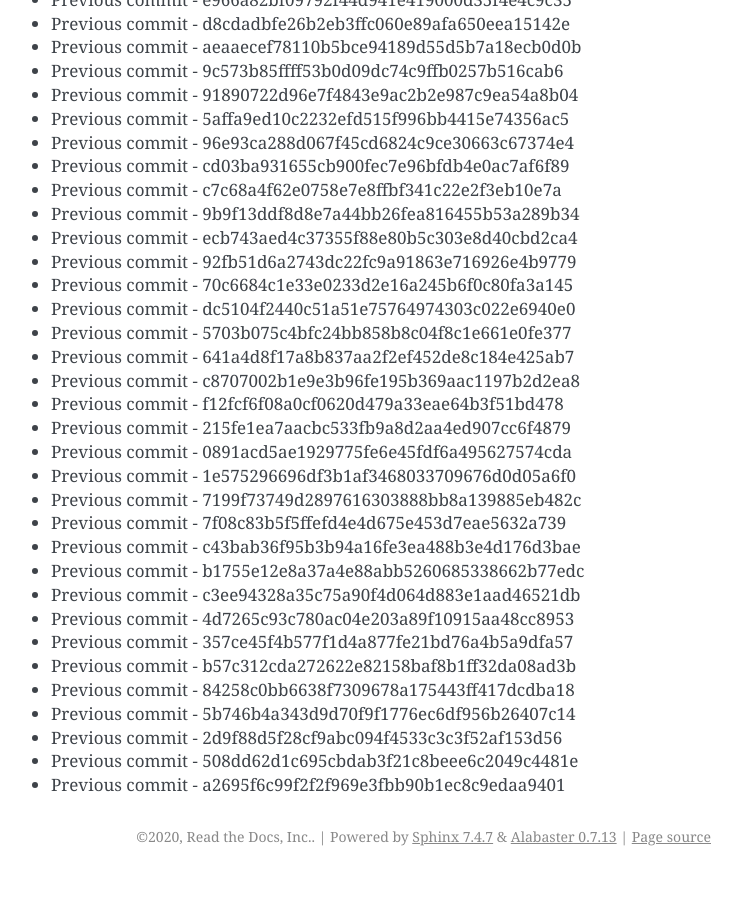
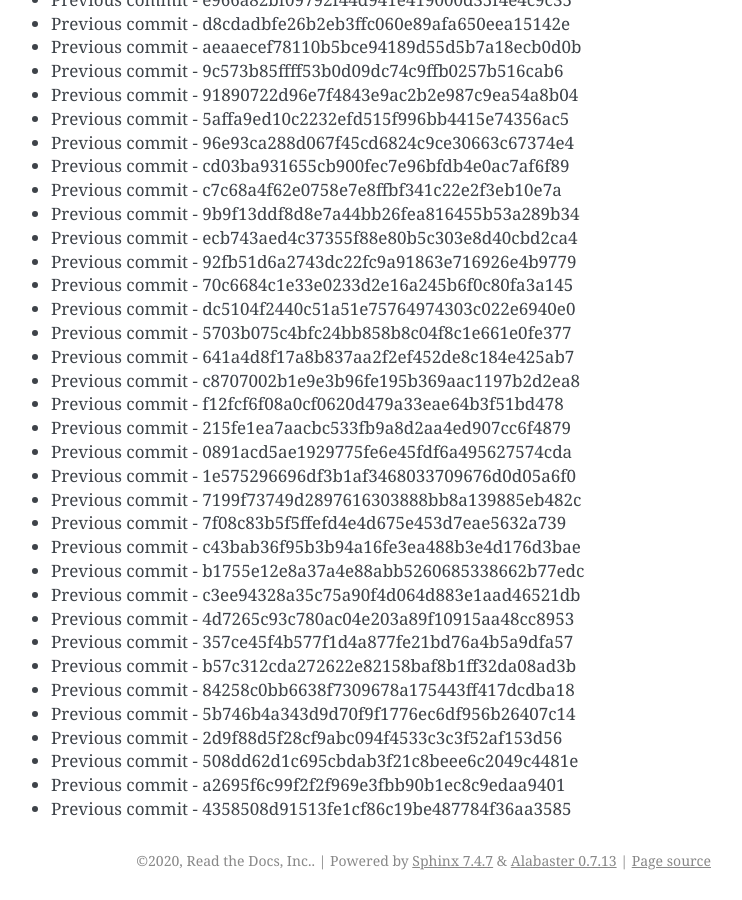
Before and after one commit to readthedocs/rtd-git-stresstest, a Sphinx documentation site: the page built from docs/updates.rst, in a window 1280 px wide and 900 px high, scrolled down 87776 px. Shown: the whole window, without its empty margins (399-1141 px from the left). Built offline with Sphinx 7.4.7, drawn with Linux system fonts in a browser that asks for light colours; before the commit the page ends 88652 px from its top, so only the background shows below that.

Commit message:
Generating commit from previous: 4358508d91513fe1cf86c19be487784f36aa3585

```diff
--- a/docs/updates.rst
+++ b/docs/updates.rst
@@ -3720,3 +3720,4 @@ It can be tested for any performance characteristics.
 * Previous commit - 2d9f88d5f28cf9abc094f4533c3c3f52af153d56
 * Previous commit - 508dd62d1c695cbdab3f21c8beee6c2049c4481e
 * Previous commit - a2695f6c99f2f2f969e3fbb90b1ec8c9edaa9401
+* Previous commit - 4358508d91513fe1cf86c19be487784f36aa3585
```
